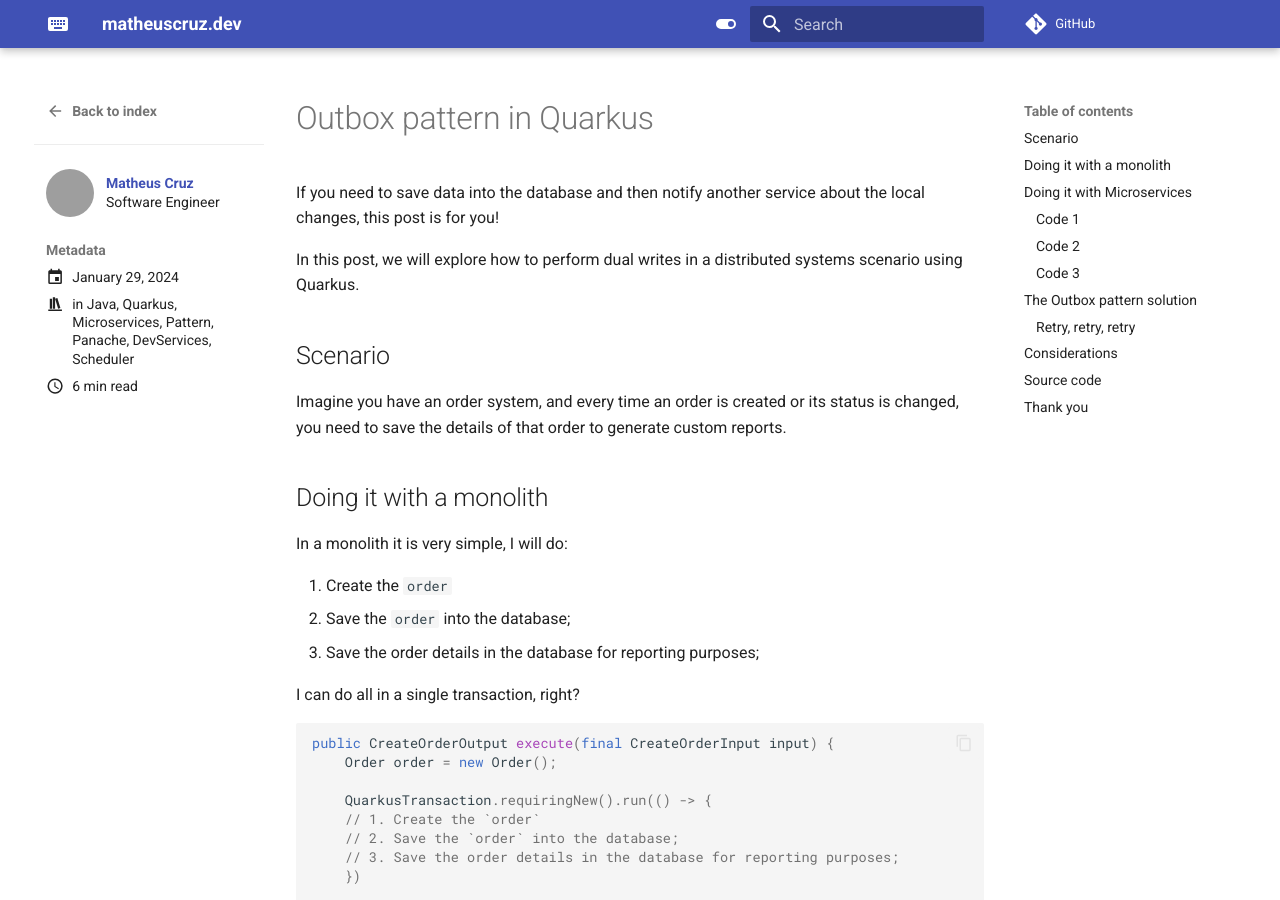
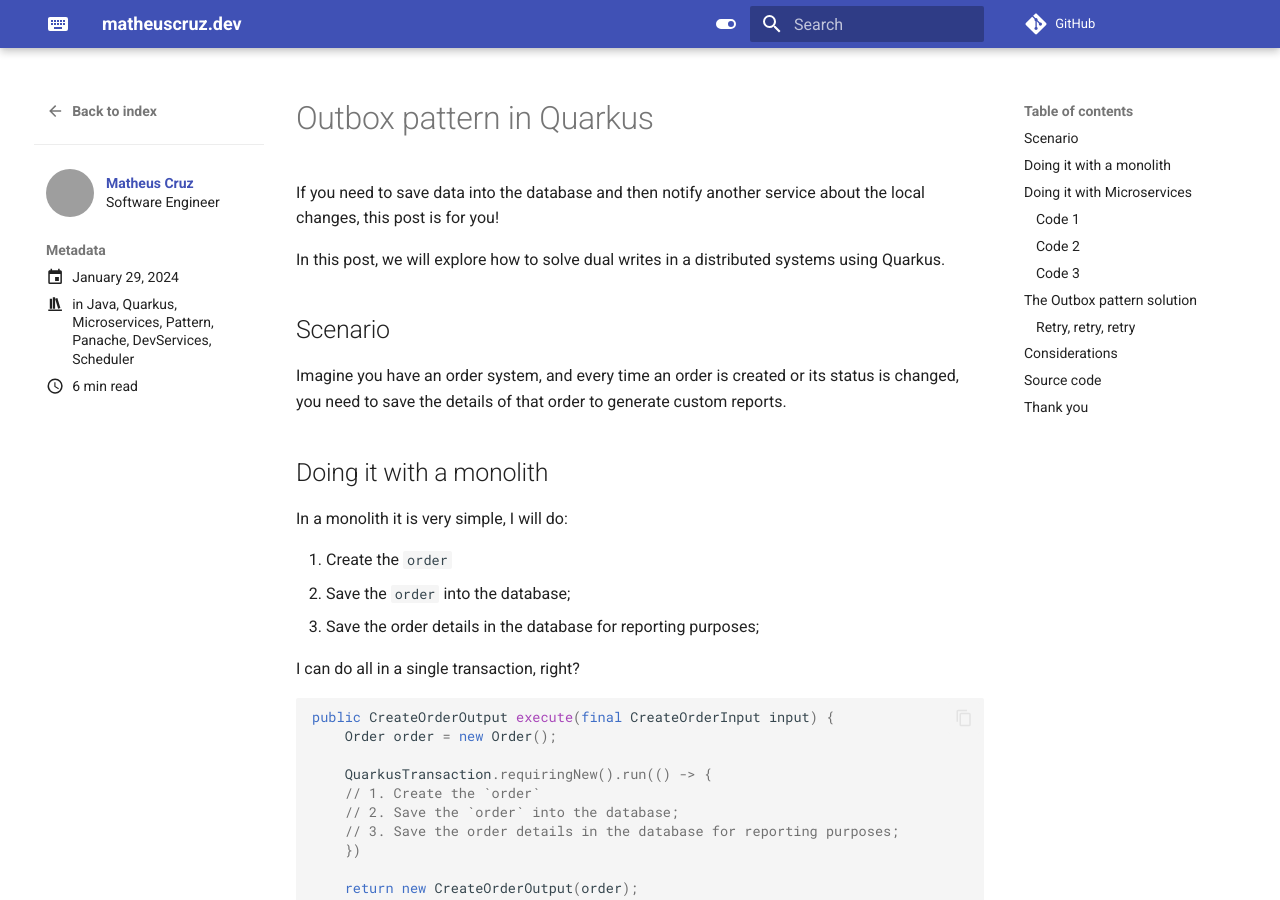
Before and after one commit to mcruzdev/blog, an MkDocs documentation site: the page built from docs/posts/outbox-pattern-in-quarkus.md, in a window 1280 px wide and 900 px high. Built offline with MkDocs 1.6.1 and Material for MkDocs 9.7.7, drawn with Linux system fonts in a browser that asks for light colours; emoji names are drawn with the system emoji font; comment, search, counter and statistics services are not loaded; grey boxes are pictures that could not be loaded.

Commit message:
Update outbox-pattern-in-quarkus.md

```diff
--- a/docs/posts/outbox-pattern-in-quarkus.md
+++ b/docs/posts/outbox-pattern-in-quarkus.md
@@ -17,7 +17,7 @@
 
 If you need to save data into the database and then notify another service about the local changes, this post is for you!
 
-In this post, we will explore how to perform dual writes in a distributed systems scenario using Quarkus.
+In this post, we will explore how to solve dual writes in a distributed systems using Quarkus.
 
 ## Scenario
 
```
